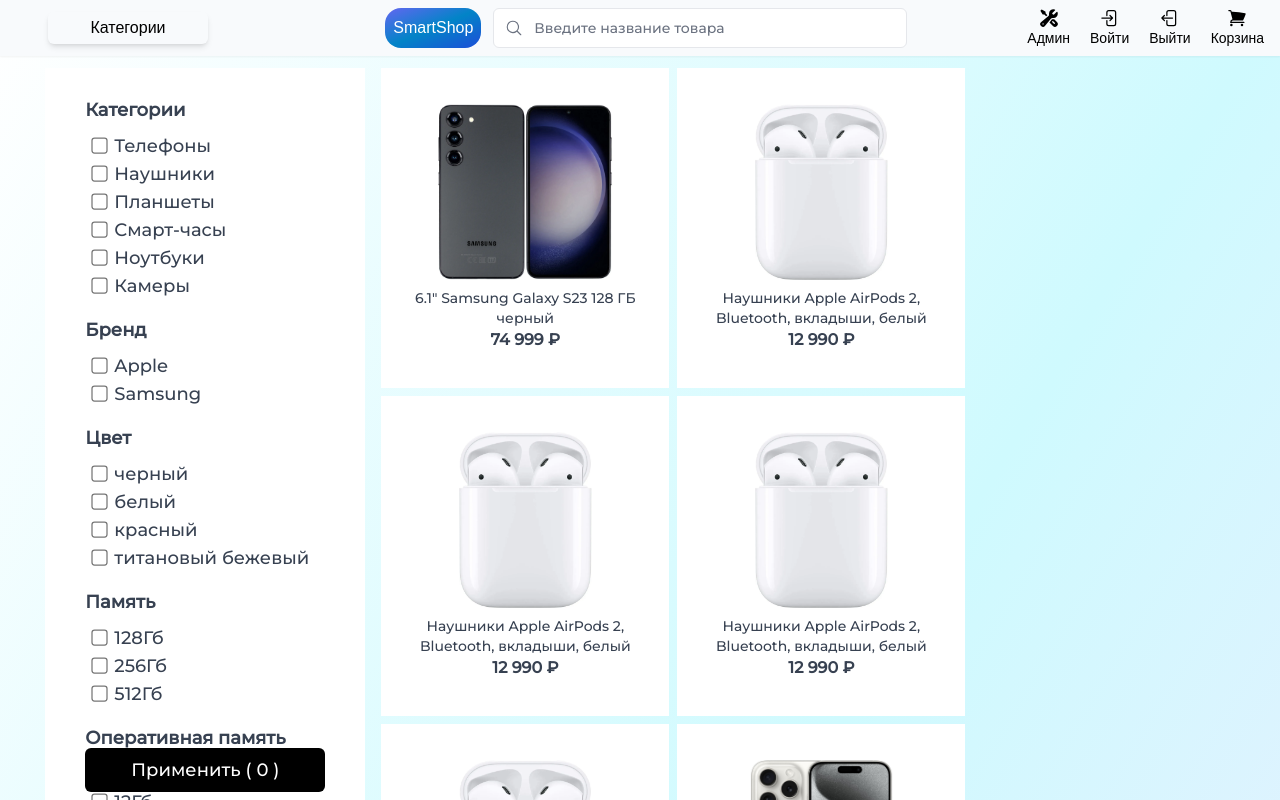
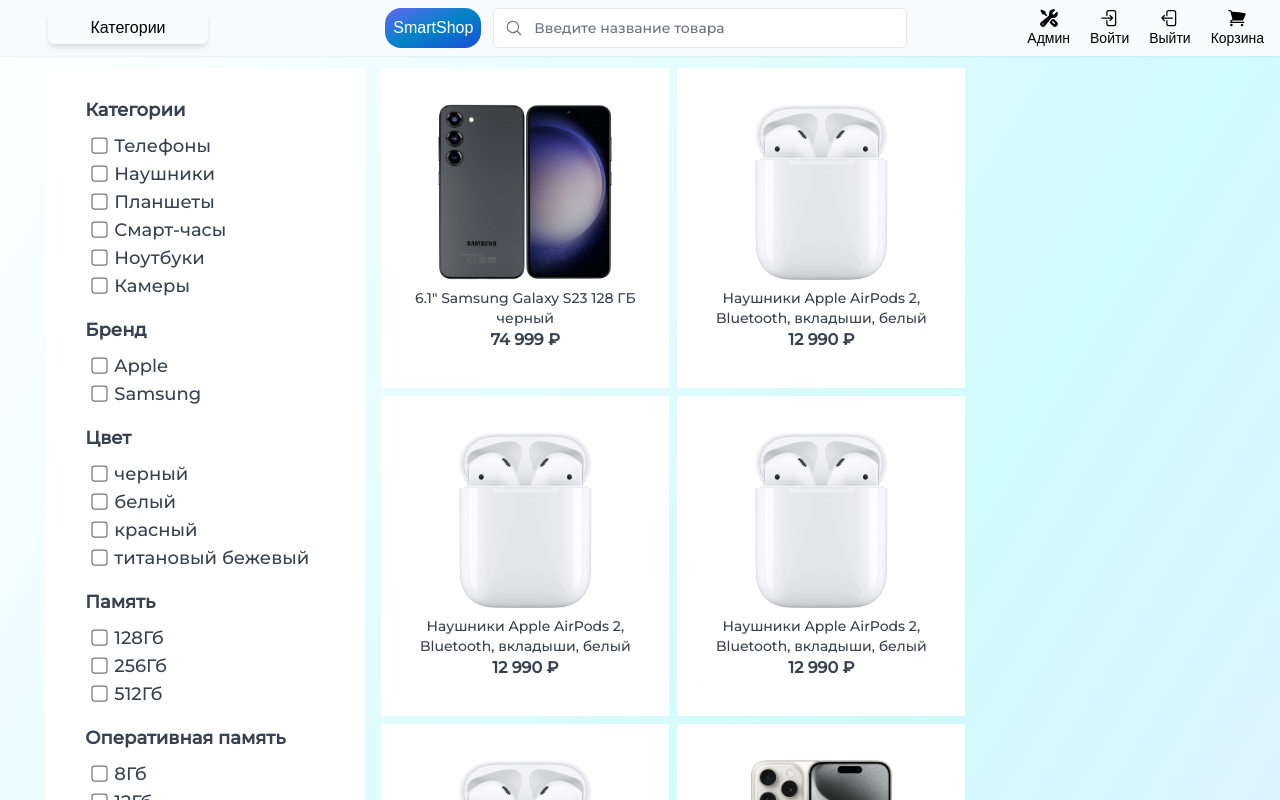
Before and after one commit to f-kurdan/SmartShop, a Next.js app in the folder online-store/new-client/: page /catalog in a window 1280 px wide. Shown: the top 800 px of the page. Built offline with nearby package versions, Linux system fonts and the light colour scheme; a web font is replaced by a local one.

Commit message:
Update filter button appearance

```diff
--- a/online-store/new-client/src/components/products/catalog.tsx
+++ b/online-store/new-client/src/components/products/catalog.tsx
@@ -13,7 +13,7 @@
 
   return (
     <div className={`${montserrat.className} flex flex-row w-full justify-center h-max gap-4 items-start my-3 text-gray-700`}>
-      <Filter/>
+      <Filter />
       {products?.length ? (
         <div className='flex flex-col gap-2 w-2/3 min-h-fit mr-10'>
           <ProductsList products={products} />
--- a/online-store/new-client/src/components/products/filters/filter-button.tsx
+++ b/online-store/new-client/src/components/products/filters/filter-button.tsx
@@ -1,11 +1,12 @@
 import React, { useState } from 'react'
 
 const FilterButton = (
-    { setNewCount, onClick }: {
+    { setNewCount, onClick, selectedOptionsCount }: {
         setNewCount: (increment: (toIncrement: boolean) => void) => void,
-        onClick: () => void
+        onClick: () => void,
+        selectedOptionsCount: number
     }) => {
-    const [count, setCount] = useState<number>(0)
+    const [count, setCount] = useState<number>(selectedOptionsCount ?? 0)
 
     const buttonIncrement = (toIncrement: boolean) => {
         setCount(current => toIncrement ? current + 1 : current - 1)
@@ -15,7 +16,7 @@
 
 
     return (
-        <div className='sticky text-center bottom-2 rounded-md bg-black text-white p-2 hover:cursor-pointer hover:shadow-lg hover:shadow-violet-400/50' onClick={onClick}>Применить ( {count} )</div>
+        <div className={`transition-all duration-300 sticky text-center rounded-md bg-black text-white p-2 hover:cursor-pointer hover:shadow-lg hover:shadow-violet-400/50 ${count? 'bottom-3 opacity-100' : ' -bottom-full opacity-0 invisible'}`} onClick={onClick}>Применить </div>
     )
 }
 
--- a/online-store/new-client/src/components/products/filters/filter.tsx
+++ b/online-store/new-client/src/components/products/filters/filter.tsx
@@ -33,7 +33,7 @@
     if (buttonIncrement)
       incRef.current = (toIncrement: boolean) => buttonIncrement(toIncrement)
   }
-
+  console.log('Array.from(params?.values().length): ' + Array.from(params?.values())[0]?.split(';').length);
   return (
     <div className='flex flex-col sticky top-16 text-lg gap-4 bg-white w-1/4 ml-10 transition-all duration-300 hover:shadow-lg hover:shadow-black/30 px-10 py-7'>
       <CategoriesFilter onFilterChange={onChange}
@@ -41,7 +41,8 @@
       <BrandsFilter onFilterChange={onChange} />
       <CharacteristicsFilter onFilterChange={onChange} />
       <FilterButton setNewCount={setNewCount}
-        onClick={onClick} />
+        onClick={onClick}
+        selectedOptionsCount={Array.from(params?.values())[0]?.split(';').length} />
     </div>
   )
 }
```
